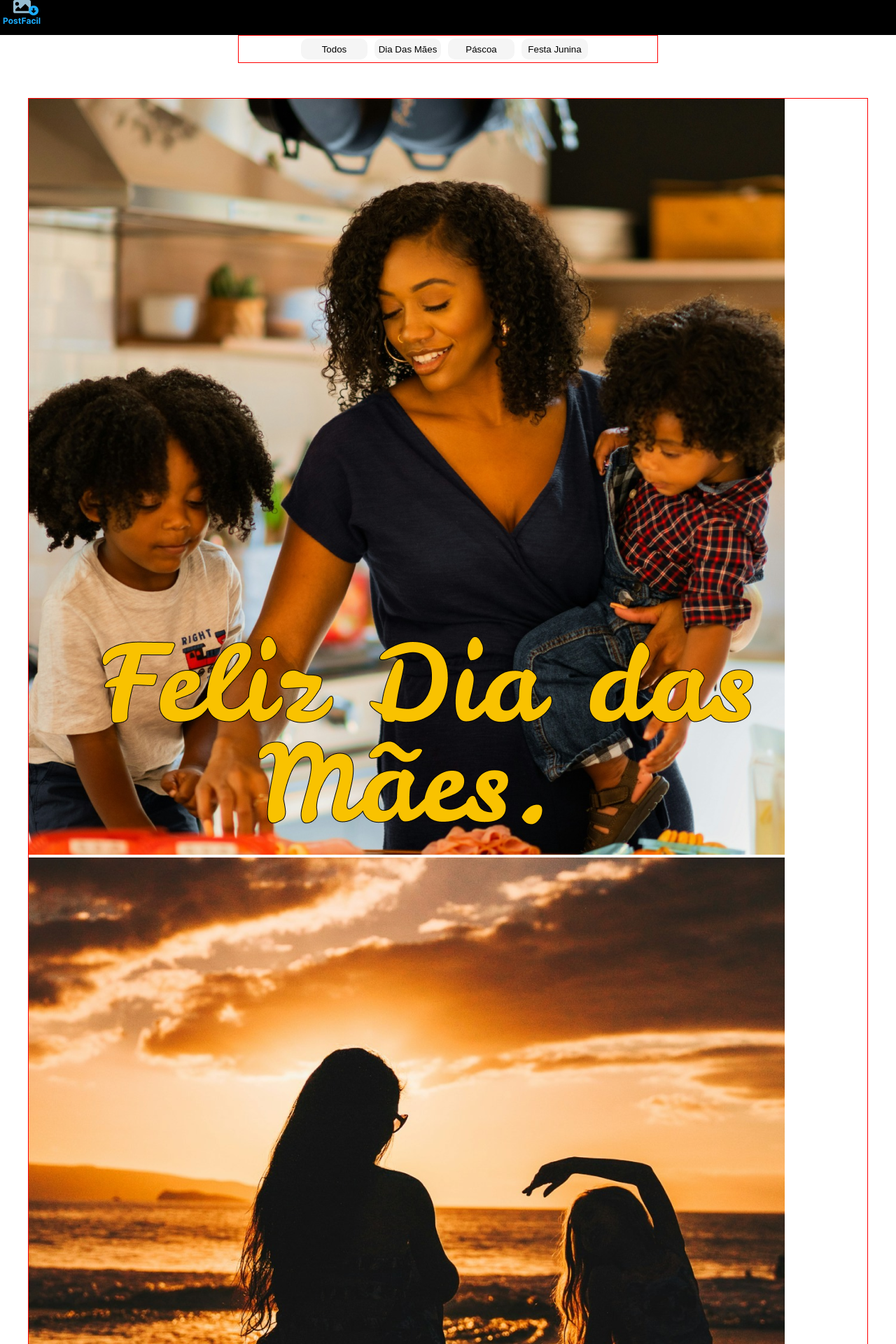
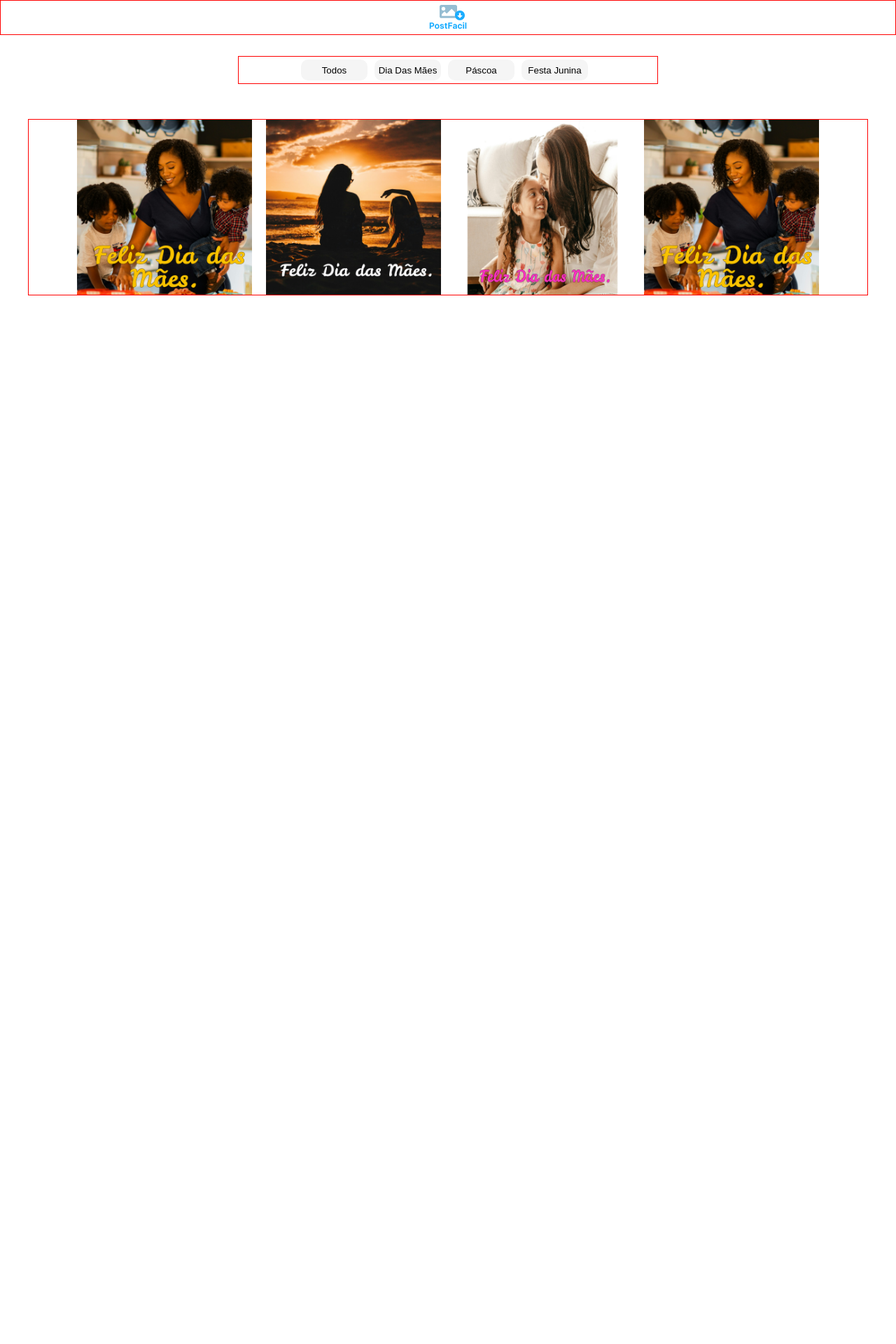
Before and after one commit to Sara01romao/galeria-post, a PHP site: page / in a window 1280 px wide. Shown: the top 1920 px of the page at 70% size. After the commit the page ends 422 px from the top, so only its background shows below. Run offline with PHP 8.4, Linux system fonts and the light colour scheme; some libraries are stand-ins or nearby versions.

Commit message:
style: alteração cor header, centralizado logo, alinhamneto menu e imagens

```diff
--- a/styles.css
+++ b/styles.css
@@ -7,7 +7,10 @@
 
 header{
   height: 50px;
-  background-color: black;
+  border: 1px solid red;
+  display: flex;
+  align-items: center;
+  justify-content: center;
 }
 
 
@@ -17,6 +20,7 @@ header{
     border: 1px solid red;
     padding: 20px;
     position: relative;
+    margin-top: 30px;
 
 }
 
@@ -74,4 +78,14 @@ button.swiper-slide:hover{
   max-width: 1200px;
   margin: 0 auto;
   margin-top: 50px;
+
+  display: flex;
+    gap: 20px;
+    flex-wrap: wrap;
+    justify-content: center;
 }
+
+.galeria img{
+  max-width: 250px;
+
+}
```
